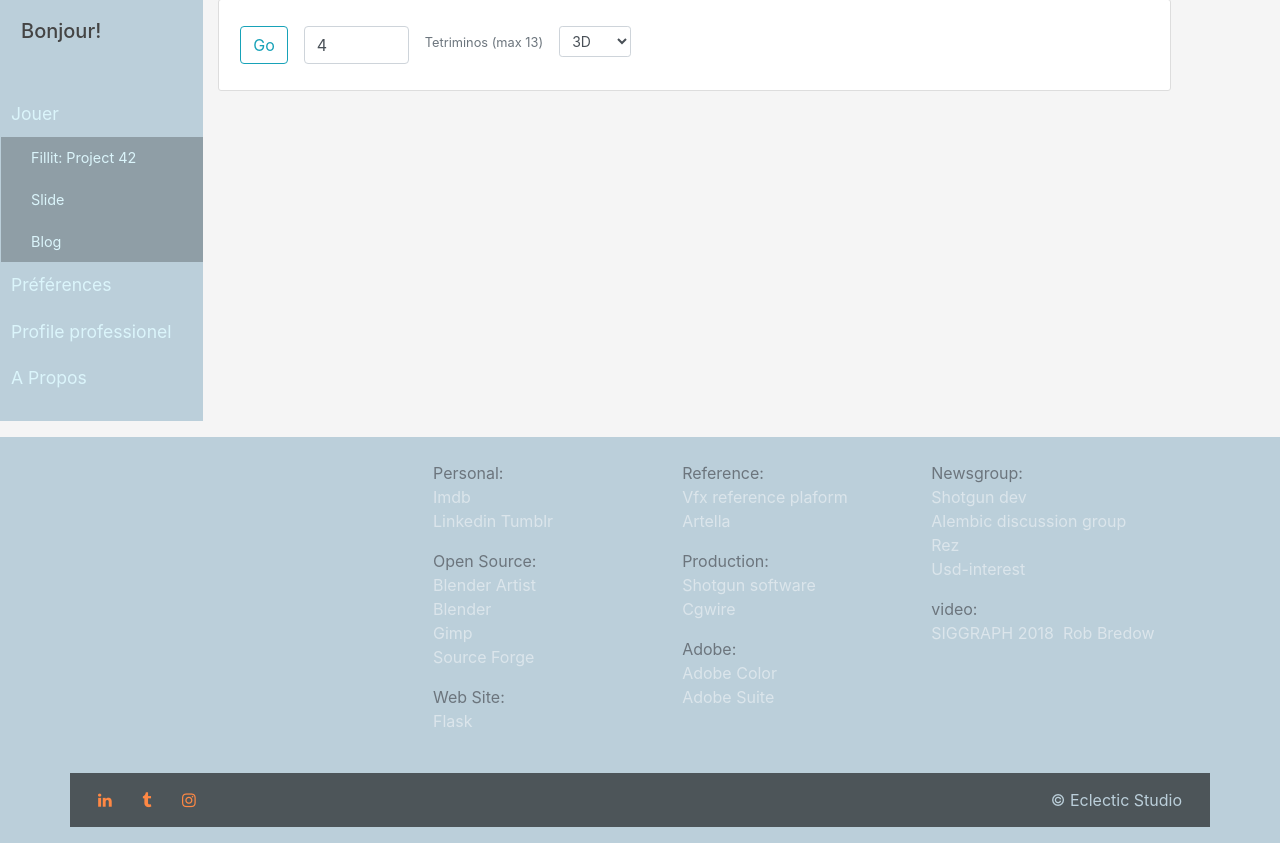
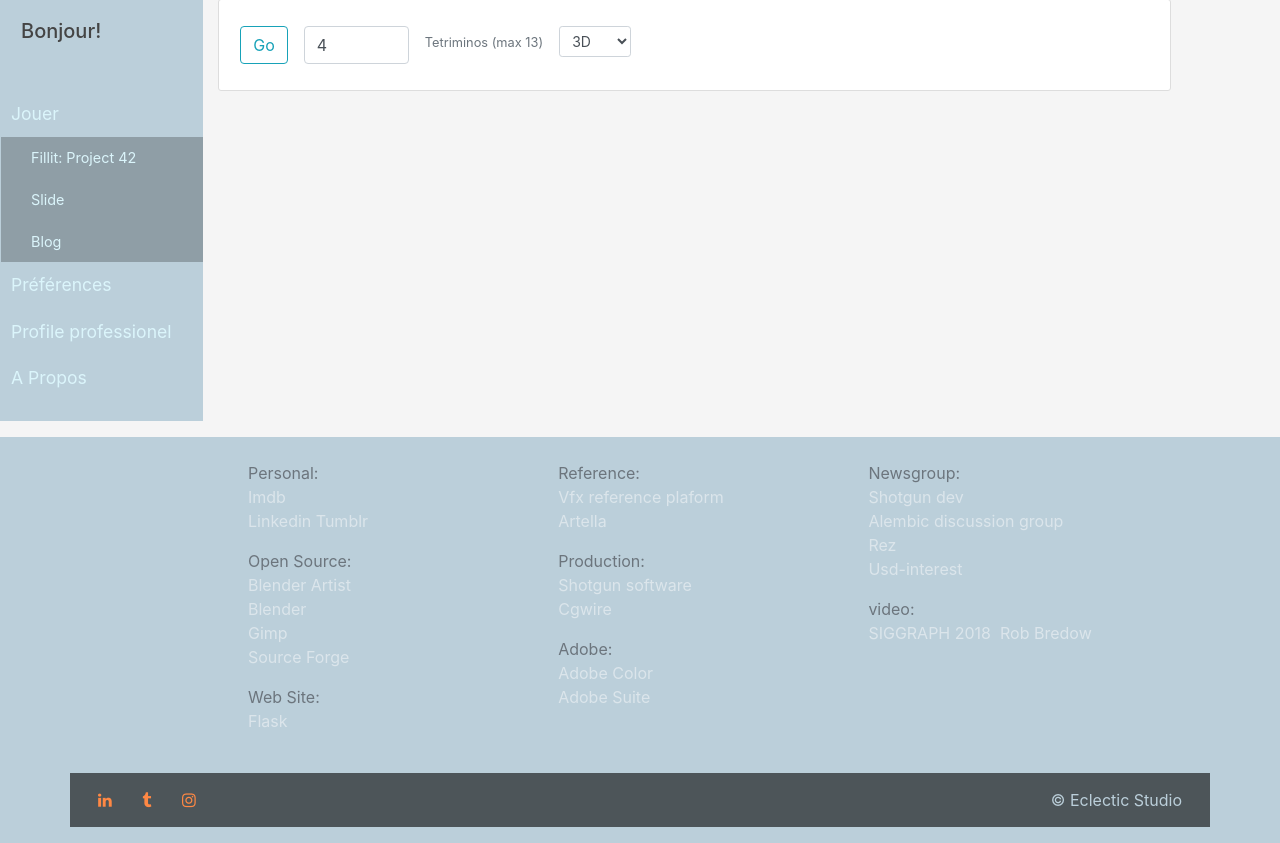
Before and after one commit to erictexier/tetriminos, a Flask app: page /fillit in a window 1280 px wide. Shown: the part 81-924 px from the top of the page. Run offline with Flask 2, Linux system fonts and the light colour scheme; some libraries are stand-ins or nearby versions.

Commit message:
add margin down to main

```diff
--- a/erictexier.online/base_site/templates/main/footer.html
+++ b/erictexier.online/base_site/templates/main/footer.html
@@ -1,6 +1,6 @@
 <footer class="footer page-footer font-small bg-steel-light">
     <div class="container ml-5 mr-5 py-4">
-        <div class="row offset-md-4">
+        <div class="row offset-md-2">
             <div class="column" style="float:left;width:33%">
                 <div class="text-muted">
                     <p>Personal:<br />
--- a/erictexier.online/base_site/templates/main/layout.html
+++ b/erictexier.online/base_site/templates/main/layout.html
@@ -22,9 +22,9 @@
         <main class="container_wrapper">
             <div class="row">
                 <div class="col-md-2 px-0">
-                {% include "main/sidebar.html" %}
+                    {% include "main/sidebar.html" %}
                 </div>
-                <div class="col-md-9 mr-0">
+                <div class="col-md-9 mr-0 mb-2">
                     {% with messages = get_flashed_messages(with_categories=true) %}
                         {% if messages %}
                             {% for category, message in messages %}
```
